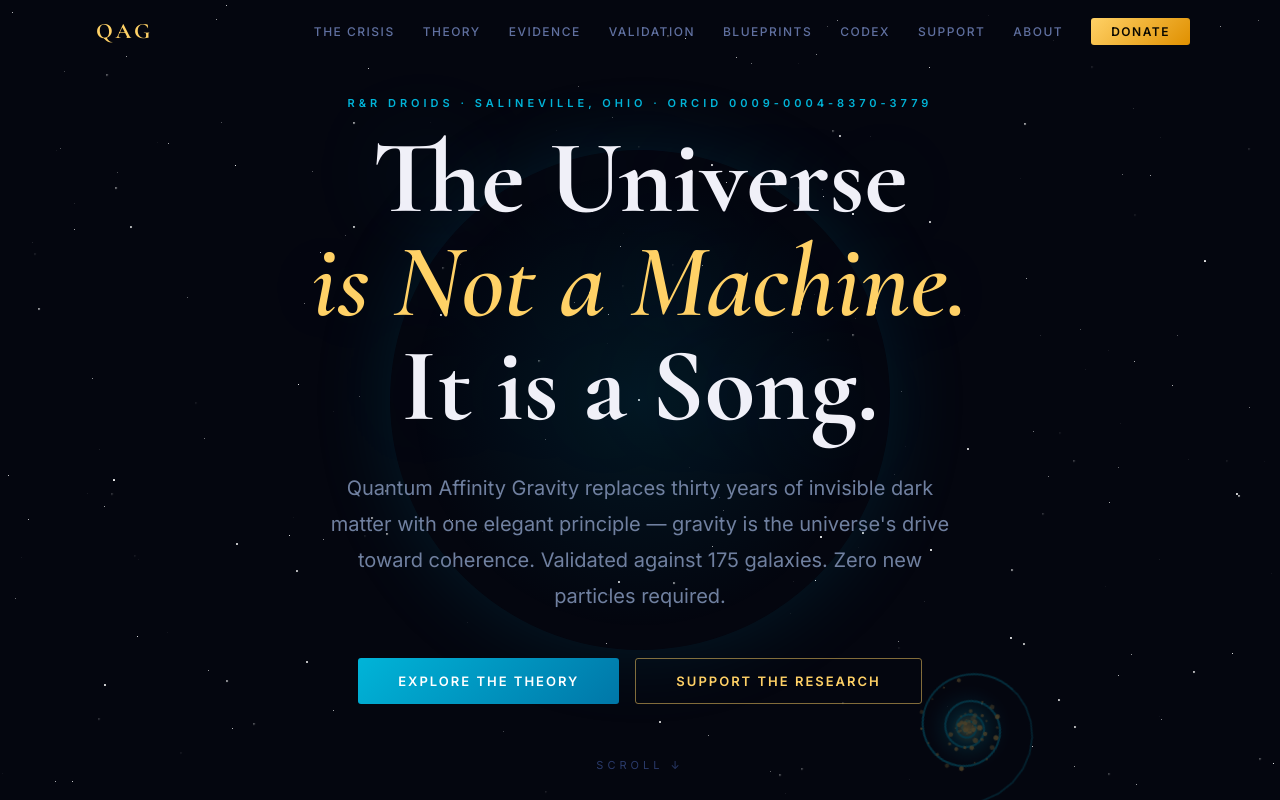
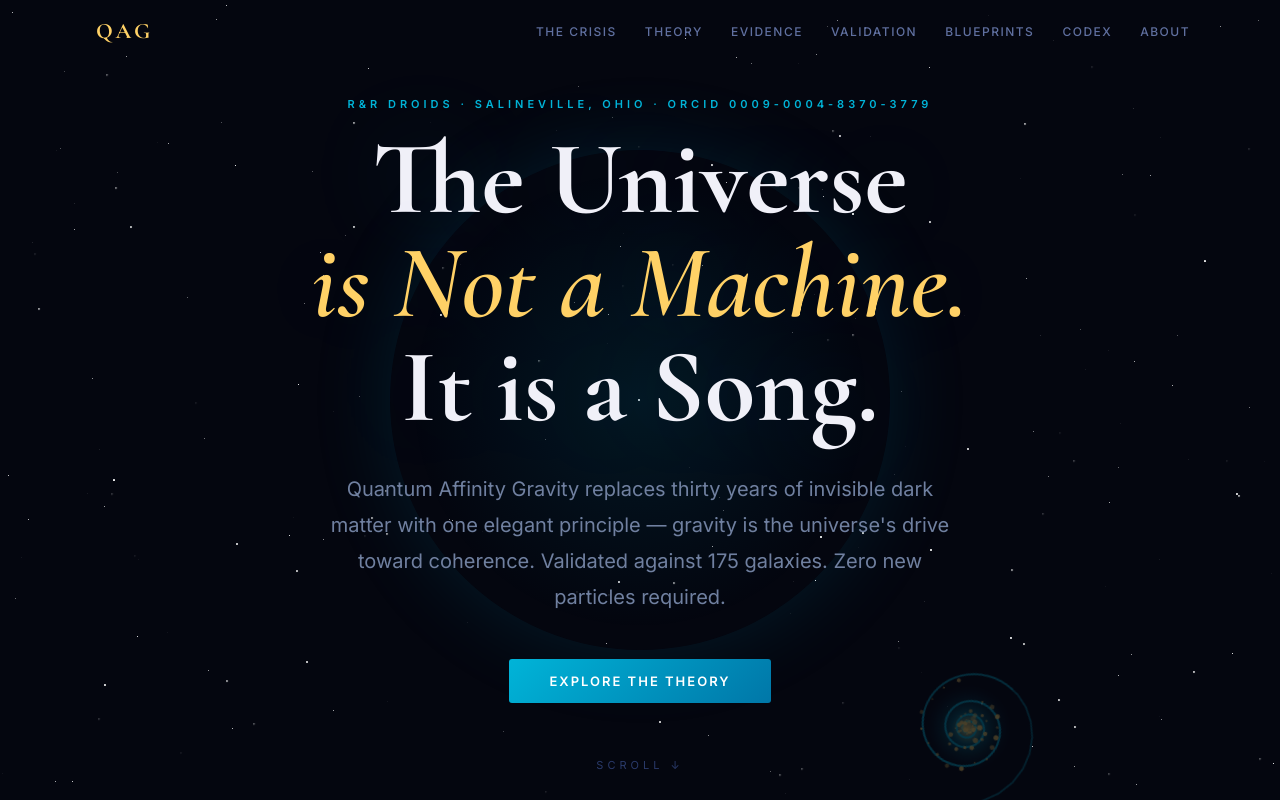
Before and after one commit to Sir-Ripley/quantum-affinity-gravity, a React (Vite) app: page / in a window 1280 px wide. Shown: the top 800 px of the page. Built offline with nearby package versions, Linux system fonts and the light colour scheme.

Commit message:
Remove Fund Science / donation section (Support section, nav Donate button, hero + footer support links)

```diff
--- a/src/QAGWebsite.jsx
+++ b/src/QAGWebsite.jsx
@@ -67,8 +67,6 @@ const GlobalStyle = () => (
       text-transform: uppercase; transition: color 0.2s;
       padding: 4px 0;
     }
-    .donate-btn:hover { filter: brightness(1.1); transform: translateY(-1px); }
-    .donate-btn { transition: all 0.2s; }
     @media (max-width: 680px) {
       .hide-mobile { display: none !important; }
       .hero-h1 { font-size: 52px !important; }
@@ -176,7 +174,6 @@ const Nav = ({ active, go }) => {
     {id:'validation',label:'Validation'},
     {id:'blueprints',label:'Blueprints'},
     {id:'codex',label:'Codex'},
-    {id:'support',label:'Support'},
     {id:'about',label:'About'},
   ];
   return (
@@ -198,12 +195,6 @@ const Nav = ({ active, go }) => {
               {l.label}
             </button>
           ))}
-          <button onClick={() => go('support')} style={{
-            padding:'6px 20px', borderRadius:3,
-            background:'linear-gradient(135deg,#ffd166,#e09000)',
-            color:'#0a0800', border:'none', cursor:'pointer',
-            fontFamily:'Inter,sans-serif', fontSize:12, fontWeight:700, letterSpacing:1.5, textTransform:'uppercase',
-          }}>Donate</button>
         </div>
         {/* Mobile toggle */}
         <button onClick={() => setOpen(!open)} style={{ display:'none', background:'none', border:'none', cursor:'pointer', color:'#8090b0', fontSize:22 }} className="nav-link" id="hamburger">
@@ -257,12 +248,6 @@ const Hero = ({ go }) => (
           color:'white', border:'none', cursor:'pointer',
           fontFamily:'Inter,sans-serif', fontSize:13, fontWeight:700, letterSpacing:2, textTransform:'uppercase',
         }}>Explore the Theory</button>
-        <button onClick={() => go('support')} style={{
-          padding:'14px 40px', borderRadius:3,
-          background:'transparent', color:'#ffd166',
-          border:'1px solid rgba(255,209,102,0.5)', cursor:'pointer',
-          fontFamily:'Inter,sans-serif', fontSize:13, fontWeight:700, letterSpacing:2, textTransform:'uppercase',
-        }}>Support the Research</button>
       </div>
     </div>
     <div style={{ position:'absolute', bottom:28, left:'50%', transform:'translateX(-50%)', color:'#2a3a6a', fontSize:11, letterSpacing:4, textTransform:'uppercase', fontFamily:'Inter,sans-serif' }}>
@@ -794,52 +779,6 @@ const Codex = () => (
   </section>
 );
 
-// ── SUPPORT ───────────────────────────────────────────────────────────────────
-const Support = () => (
-  <section id="support" style={{ padding:'100px 28px', background:'#04060f', position:'relative', overflow:'hidden' }}>
-    <div style={{ position:'absolute', inset:0, background:'radial-gradient(ellipse at 50% 60%, rgba(255,209,102,0.04) 0%, transparent 55%)', pointerEvents:'none' }}/>
-    <div style={{ maxWidth:1000, margin:'0 auto', position:'relative', zIndex:1 }}>
-      <Eyebrow>Support the Mission</Eyebrow>
-      <H2 style={{ fontSize:'clamp(32px,5vw,60px)', marginBottom:20 }}>Fund Independent Science</H2>
-      <p style={{ fontSize:18, color:'#7080a0', lineHeight:1.85, maxWidth:720, marginBottom:56, fontFamily:'Inter,sans-serif' }}>
-        This research has no grant committee, no institutional backing, no corporate sponsor. It exists because one person from Salineville, Ohio looked at the cosmos and refused to accept a $10 billion ghost. Your support directly funds computational resources, publication fees, and the development path from preprint to Physical Review D.
-      </p>
-
-      <div style={{ display:'grid', gridTemplateColumns:'repeat(auto-fit,minmax(200px,1fr))', gap:20, marginBottom:56 }}>
-        {[
-          { amt:'$5',  label:'A Signal',    desc:'Keep the research visible and the servers running.' },
-          { amt:'$25', label:'A Resonance', desc:'Funds one galaxy analysis run against the SPARC dataset.' },
-          { amt:'$100',label:'A Wavestone', desc:'Contributes to arXiv / journal publication fees.' },
-          { amt:'Any', label:'Pure Affinity',desc:'Whatever the vacuum moves you to contribute.' },
-        ].map(t => (
-          <div key={t.amt} className="card" style={{ padding:28, border:'1px solid rgba(255,209,102,0.2)', background:'rgba(255,209,102,0.03)', textAlign:'center' }}>
-            <div style={{ fontFamily:'Cormorant Garamond,serif', fontWeight:700, fontSize:52, color:'#ffd166', lineHeight:1 }}>{t.amt}</div>
-            <div style={{ fontFamily:'Inter,sans-serif', fontSize:11, fontWeight:700, letterSpacing:2.5, textTransform:'uppercase', color:'#f0e0a0', margin:'10px 0 8px' }}>{t.label}</div>
-            <div style={{ fontFamily:'Inter,sans-serif', fontSize:13, color:'#5060a0', lineHeight:1.65 }}>{t.desc}</div>
-          </div>
-        ))}
-      </div>
-
-      <div style={{ textAlign:'center', marginBottom:32 }}>
-        <a href="https://www.paypal.com/donate?business=droiden.rr%40gmail.com&currency_code=USD&item_name=QAG+Research+Support" target="_blank" rel="noreferrer"
-          className="donate-btn"
-          style={{ display:'inline-block', padding:'18px 64px', borderRadius:4, background:'linear-gradient(135deg,#ffd166,#e09000)', color:'#0a0800', fontFamily:'Inter,sans-serif', fontSize:15, fontWeight:800, letterSpacing:2.5, textTransform:'uppercase' }}>
-          Donate via PayPal
-        </a>
-      </div>
-
-      <div style={{ textAlign:'center' }}>
-        <p style={{ fontFamily:'Inter,sans-serif', fontSize:13, color:'#3a5070', margin:0 }}>
-          droiden.rr@gmail.com · R&R Droids · Salineville, OH
-        </p>
-        <p style={{ fontFamily:'Cormorant Garamond,serif', fontStyle:'italic', fontSize:18, color:'#ffd16644', marginTop:12 }}>
-          "The universe is not a mystery to be solved. It is a resonance to be joined."
-        </p>
-      </div>
-    </div>
-  </section>
-);
-
 // ── ABOUT ─────────────────────────────────────────────────────────────────────
 const About = () => (
   <section id="about" style={{ padding:'100px 28px', background:'#07101e' }}>
@@ -916,7 +855,7 @@ const Footer = ({ go }) => (
     <div style={{ display:'flex', justifyContent:'center', gap:24, flexWrap:'wrap' }}>
       {[
         {label:'Theory',id:'theory'},{label:'Evidence',id:'evidence'},{label:'Validation',id:'validation'},
-        {label:'Blueprints',id:'blueprints'},{label:'Codex',id:'codex'},{label:'Support',id:'support'},
+        {label:'Blueprints',id:'blueprints'},{label:'Codex',id:'codex'},
       ].map(l => (
         <button key={l.id} onClick={() => go(l.id)} className="nav-link" style={{ color:'#3a5070' }}>{l.label}</button>
       ))}
@@ -936,7 +875,7 @@ export default function QAGWebsite() {
 
   // Track active section on scroll
   useEffect(() => {
-    const ids = ['home','crisis','theory','evidence','blueprints','codex','support','about'];
+    const ids = ['home','crisis','theory','evidence','blueprints','codex','about'];
     const observer = new IntersectionObserver(
       (entries) => {
         entries.forEach(e => { if (e.isIntersecting) setActive(e.target.id); });
@@ -958,7 +897,6 @@ export default function QAGWebsite() {
       <Validation />
       <Blueprints/>
       <Codex/>
-      <Support/>
       <About/>
       <Footer go={go}/>
     </div>
```
